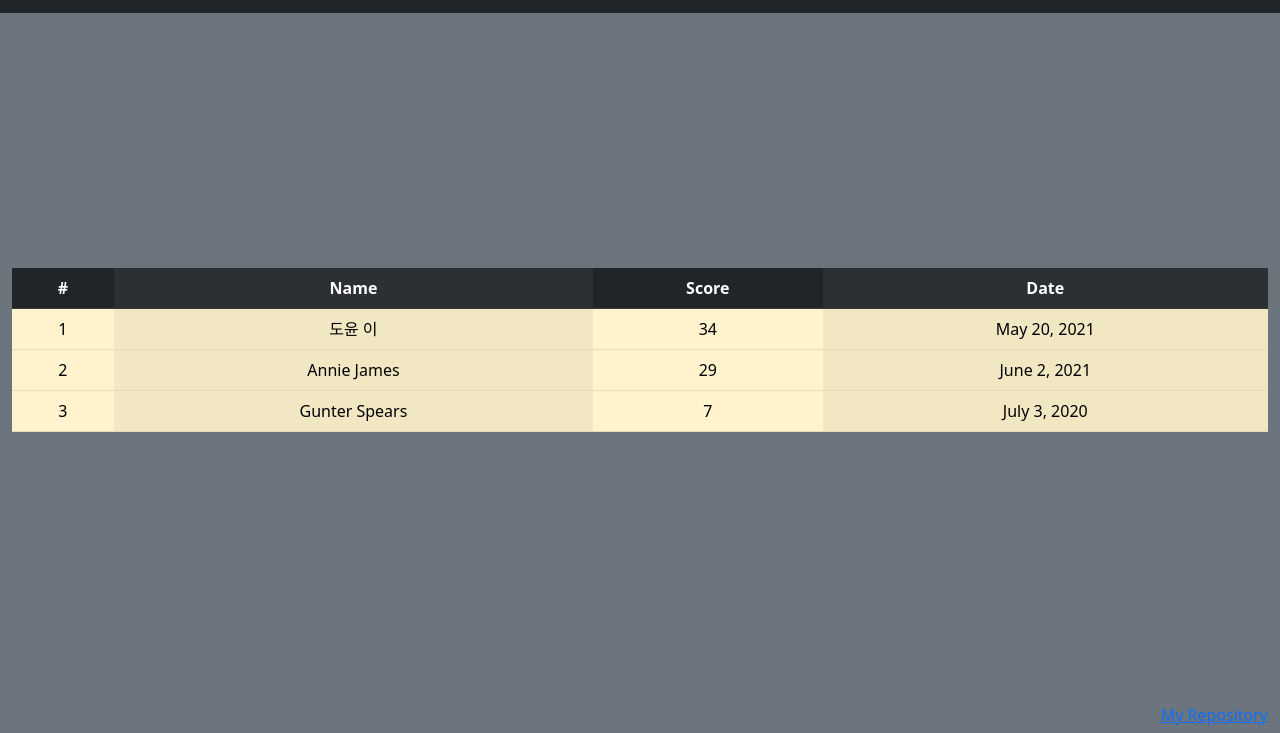
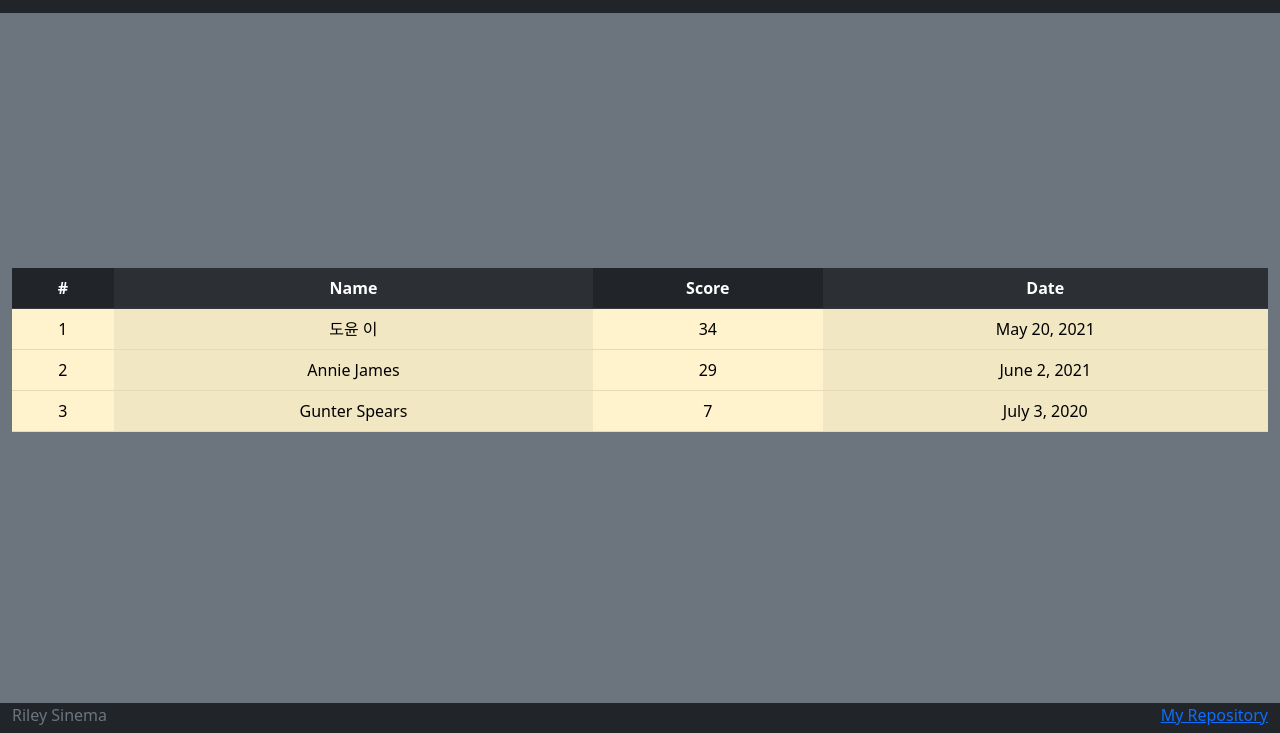
Before and after one commit to rsinema/simon, a plain HTML site: page scores.html in a window 1280 px wide. Shown: the part 67-800 px from the top of the page. Drawn offline with nearby package versions, Linux system fonts and the light colour scheme.

Commit message:
"changed the color of the footer"

```diff
--- a/scores.html
+++ b/scores.html
@@ -69,7 +69,7 @@
       </table>
     </main>
 
-    <footer class="bg-secondary text-dark text-muted">
+    <footer class="bg-dark text-dark text-muted">
       <div class="container-fluid">
         <span class="text-reset">Riley Sinema</span>
         <a href="https://github.com/rsinema/simon/tree/main">My Repository</a>
```
